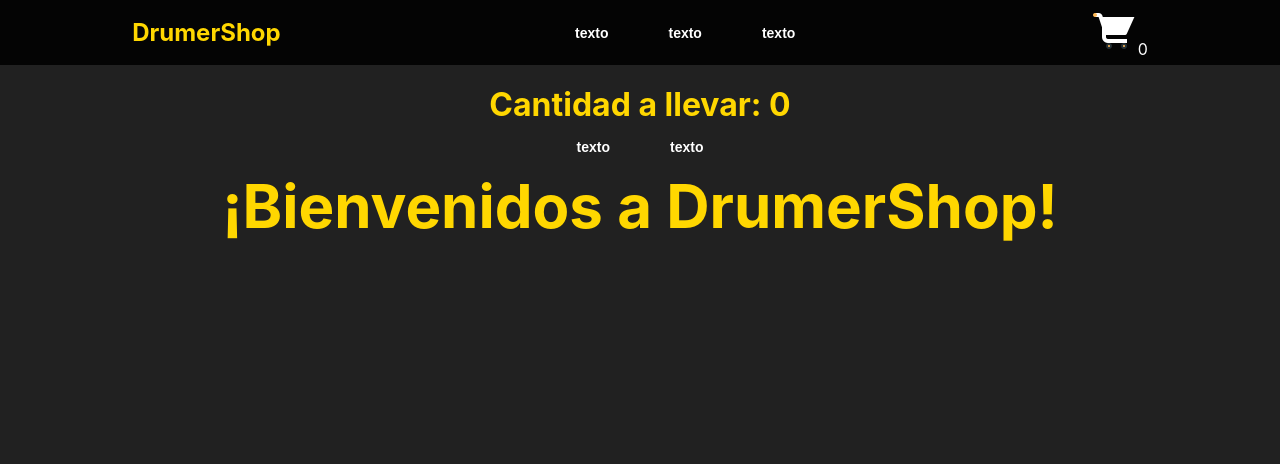
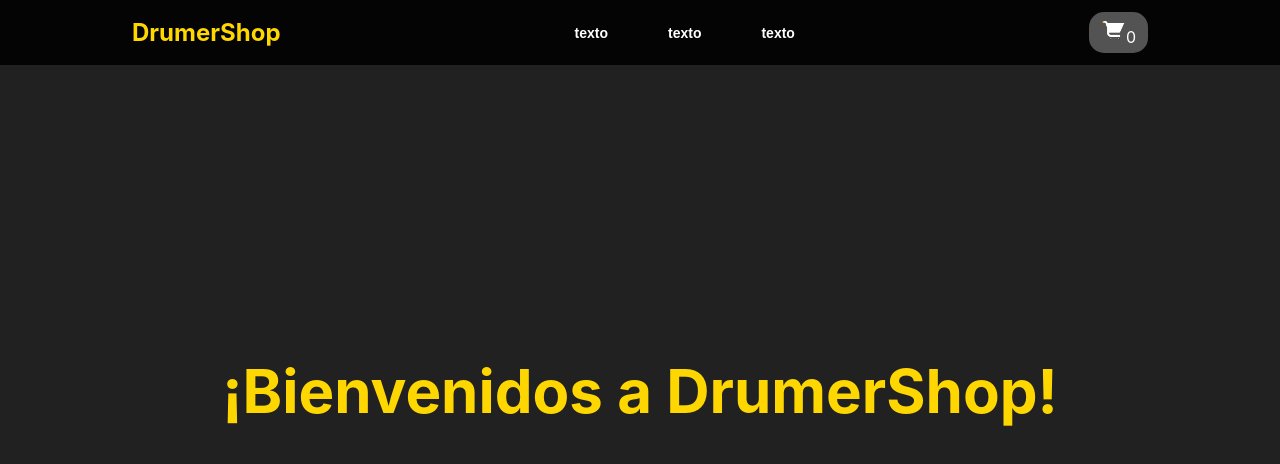
Before and after one commit to idavidruiz/Pre-Entrega-1-Ruiz-React-Js, a React (Create React App) app: page / in a window 1280 px wide. Shown: the top 464 px of the page. Built offline with nearby package versions, Linux system fonts and the light colour scheme.

Commit message:
Nav, ItemListContainer y CartWidget

```diff
--- a/src/App.js
+++ b/src/App.js
@@ -7,7 +7,7 @@ function App() {
   return (
     <div className="App">
        <Navbar />
-       <Counter />
+       {/* <Counter /> */}
        <ItemListContainer greeting={'¡Bienvenidos a DrumerShop!'}/>
     </div>
   );
--- a/src/componentes/Navbar/Counter/Counter.js
+++ b/src/componentes/Navbar/Counter/Counter.js
@@ -19,7 +19,7 @@ const Counter = () => {
         <div>
             <br/>
             <h1>Cantidad a llevar: {count}</h1>
-            <Button callback={increment} labelñ={'+'}/>
+            <Button callback={increment} label={'+'}/>
             <Button callback={decrement} label={'-'}/>
             {/* <button onClick={increment}>+</button>
             <button onClick={decrement}>-</button> */}
--- a/src/componentes/Navbar/Navbar.css
+++ b/src/componentes/Navbar/Navbar.css
@@ -40,9 +40,17 @@ button:hover{
 }
 
 .cart{
+    border-radius: 15px;
+    padding: 6px 12px;
+    background-color: rgba(185, 185, 185, 0.438);
     color: white;
 }
 
+.cart img{
+    height: 25px;
+}
+
 .DrumerShop{
+    padding-top: 290px;
     font-size: 60px;
 }
```
